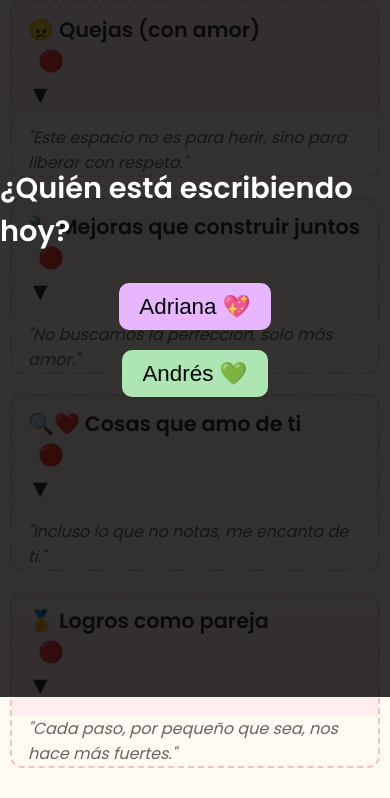
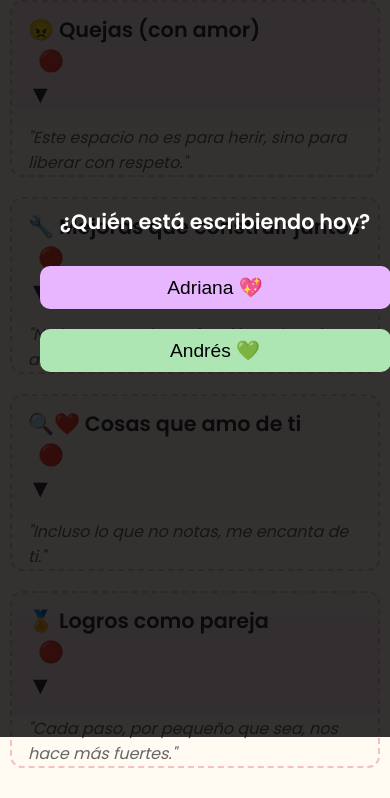
Before and after one commit to AndiReid/diario-pwa, a plain HTML site: page index.html in a window 390 px wide. Shown: the part 147-945 px from the top of the page. Drawn offline with Linux system fonts and the light colour scheme; a web font is replaced by a local one.

Commit message:
Add files via upload

```diff
--- a/index.html
+++ b/index.html
@@ -5,7 +5,8 @@
   <meta charset="UTF-8" />
   <meta name="viewport" content="width=device-width, initial-scale=1.0" />
   <title>Nuestro Diario Compartido</title>
-  <link href="https://fonts.googleapis.com/css2?family=Poppins:wght@300;400;600&family=Cedarville+Cursive&display=swap" rel="stylesheet">
+  <link href="https://fonts.googleapis.com/css2?family=Poppins:wght@300;400;600&family=Cedarville+Cursive&display=swap"
+    rel="stylesheet">
 
   <link rel="manifest" href="manifest.json">
   <meta name="theme-color" content="#ffb6c1">
@@ -220,13 +221,18 @@ body.andres[data-theme="dark"] {
       flex-direction: column;
       justify-content: center;
       align-items: center;
+      text-align: center;
+      padding: 20px;
       z-index: 100;
     }
 
     #selector-usuario h2 {
-      font-size: 1.8em;
-      margin-bottom: 20px;
+      font-size: 1.5em;
+      margin: 0 20px 20px;
       color: white;
+      line-height: 1.3;
+      word-wrap: break-word;
+      max-width: 90%;
     }
 
     .usuario-btn {
@@ -269,10 +275,32 @@ body.andres[data-theme="dark"] {
     }
 
     @keyframes pop-up {
-  0% { opacity: 0; transform: translate(-50%, 0%) scale(0.5); }
-  50% { opacity: 1; transform: translate(-50%, -50%) scale(1.3); }
-  100% { opacity: 0; transform: translate(-50%, -150%) scale(0.8); }
+      0% {
+        opacity: 0;
+        transform: translate(-50%, 0%) scale(0.5);
       }
+
+      50% {
+        opacity: 1;
+        transform: translate(-50%, -50%) scale(1.3);
+      }
+
+      100% {
+        opacity: 0;
+        transform: translate(-50%, -150%) scale(0.8);
+      }
+    }
+    @media only screen and (max-width: 400px) {
+  #selector-usuario h2 {
+    font-size: 1.3em;
+  }
+
+  .usuario-btn {
+    width: 90%;
+    font-size: 1.2em;
+  }
+}
+
 
     #toast {
       position: fixed;
@@ -284,14 +312,11 @@ body.andres[data-theme="dark"] {
       font-family: 'Poppins', sans-serif;
       padding: 10px 20px;
       border-radius: 20px;
-  box-shadow: 0 0 10px rgba(0,0,0,0.2);
+      box-shadow: 0 0 10px rgba(0, 0, 0, 0.2);
       opacity: 0;
       transition: opacity 0.5s;
       z-index: 999;
     }
-
-
-
   </style>
 </head>
 
```
Lines whose indentation alone changed are shown as unchanged.
